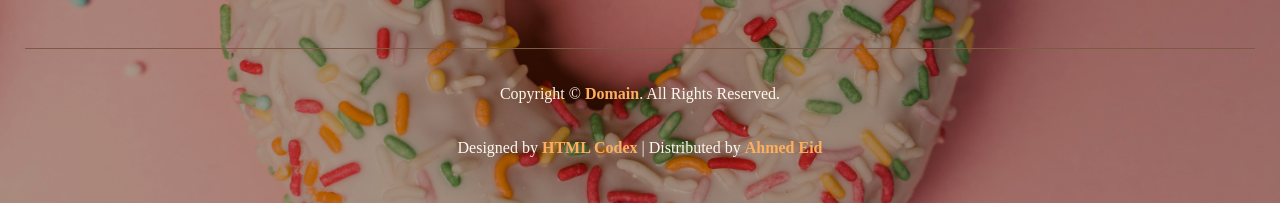
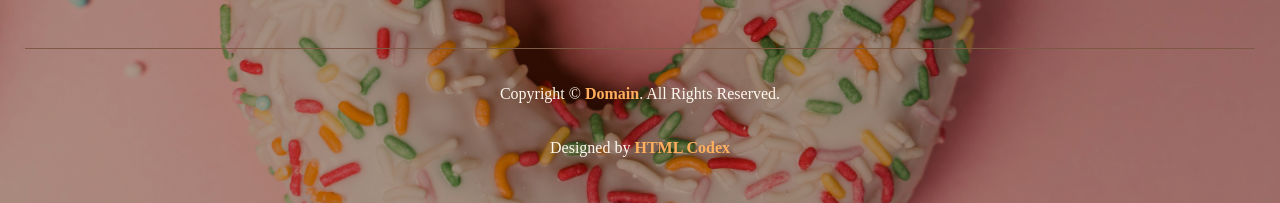
Before and after one commit to kiro-ayman/sugar-ring, a plain HTML site: page index.html in a window 1280 px wide. Shown: the part 4840-5043 px from the top of the page. Drawn offline with Linux system fonts and the light colour scheme; files whose address does not match are found by name.

Commit message:
index.html

```diff
--- a/index.html
+++ b/index.html
@@ -230,7 +230,7 @@
 
   <div class="footer-bottom">
     <p>Copyright © <span class="highlight">Domain</span>. All Rights Reserved.</p>
-    <p>Designed by <span class="highlight">HTML Codex</span> | Distributed by <span class="highlight">Ahmed Eid</span></p>
+    <p>Designed by <span class="highlight">HTML Codex</span> </p>
   </div>
 </footer>
 
```
